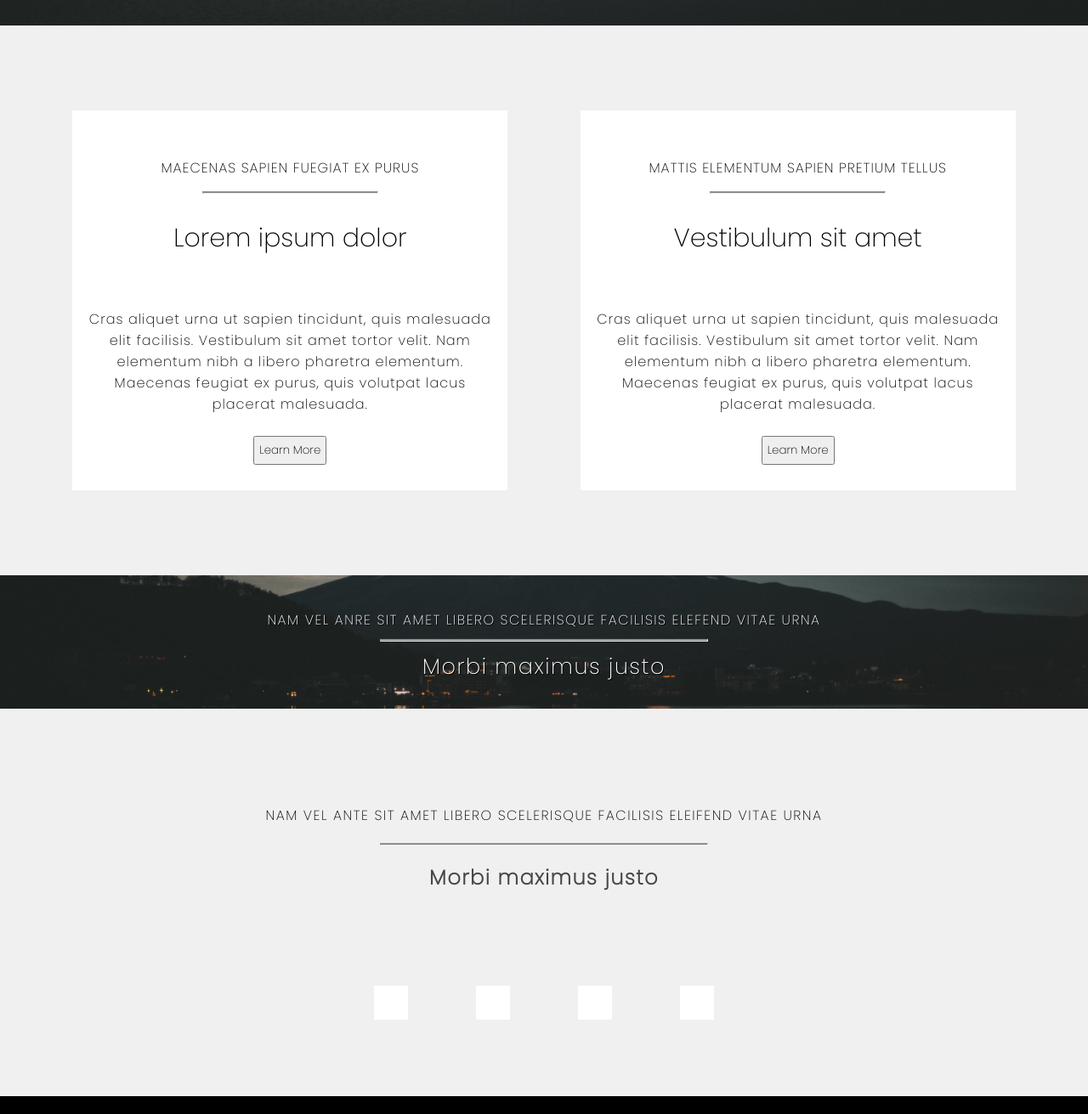
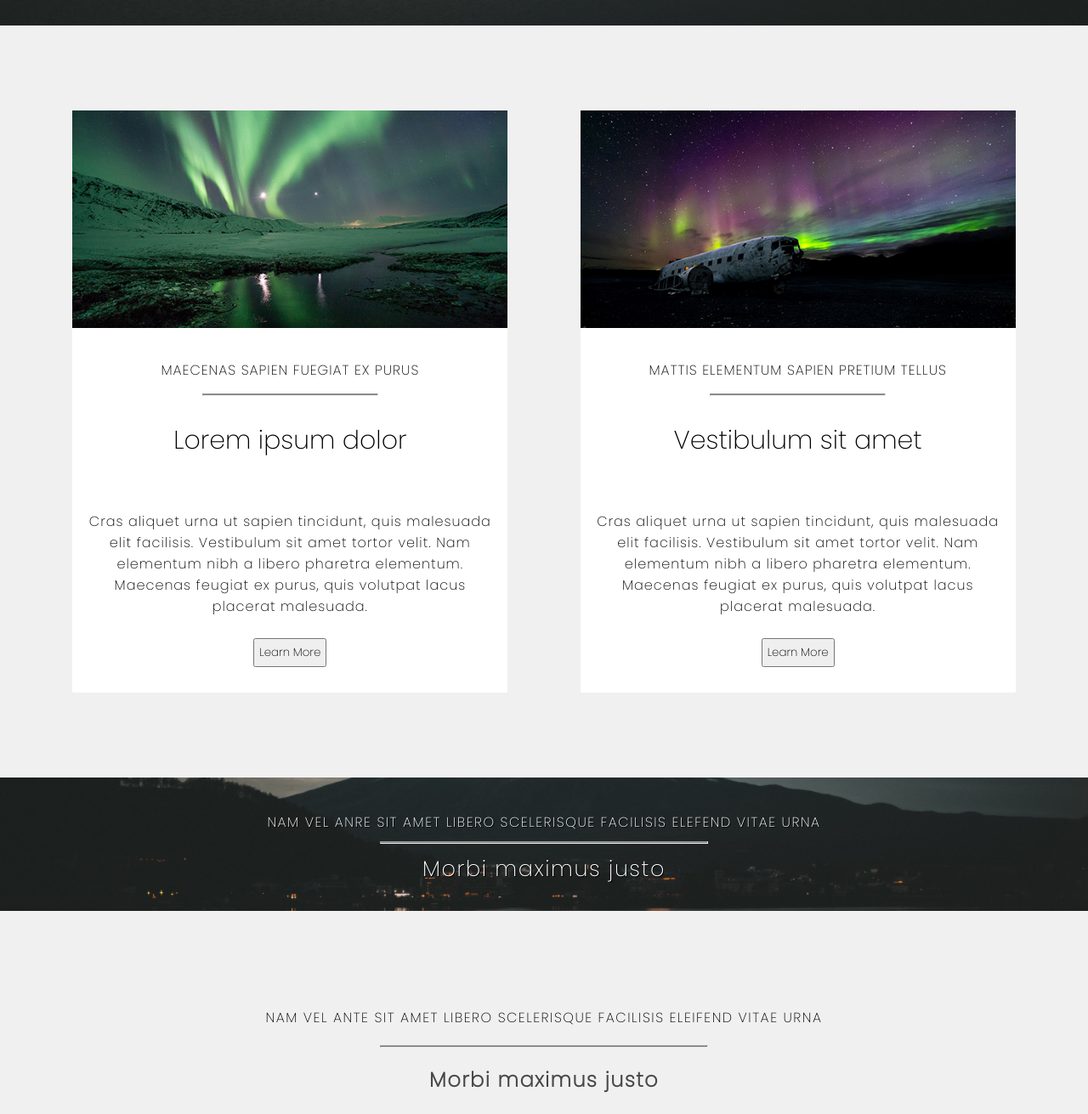
Before and after one commit to Zackr00s/templated.github.io, a plain HTML site: page index.html in a window 1280 px wide. Shown: the part 720-2031 px from the top of the page at 85% size. Drawn offline with Linux system fonts and the light colour scheme.

Commit message:
Update index.html

```diff
--- a/index.html
+++ b/index.html
@@ -21,7 +21,7 @@
     <main>
         <section class="more-info">
             <div class="more-box1 common">
-                <img src="/pic01.jpg" alt="">
+                <img src="/css/pic01.jpg" alt="">
             <p>
                 MAECENAS SAPIEN FUEGIAT EX PURUS
             </p>
@@ -33,7 +33,7 @@
                 <button type="button">Learn More</button>
             </div>
             <div class="more-box2 common">
-                <img src="/pic03.jpg" alt="">
+                <img src="/css/pic03.jpg" alt="">
               <p>
                  MATTIS ELEMENTUM SAPIEN PRETIUM TELLUS
               </p>
@@ -63,10 +63,10 @@
               <h2>Morbi maximus justo</h2>
             </div>
             <div class="gallery-img">
-                <img src="/pic01.jpg" alt="" id="image-box">
-                <img src="/pic02.jpg" alt="" id="image-box">
-                <img src="/pic03.jpg" alt="" id="image-box">
-                <img src="/pic04.jpg" alt="" id="image-box">
+                <img src="/css/pic01.jpg" alt="" id="image-box">
+                <img src="/css/pic02.jpg" alt="" id="image-box">
+                <img src="/css/pic03.jpg" alt="" id="image-box">
+                <img src="/css/pic04.jpg" alt="" id="image-box">
             </div>
         </section>
     </main>
```
